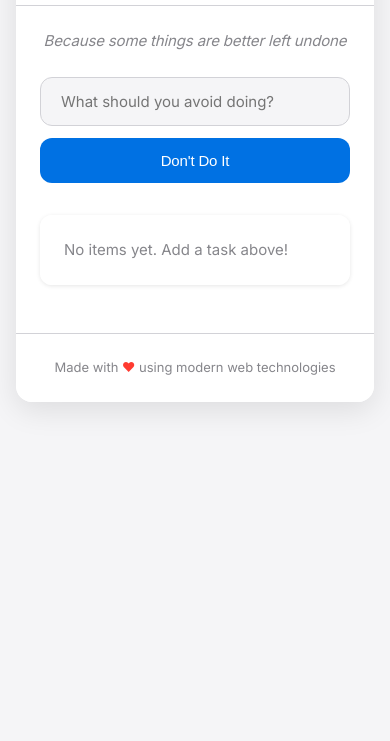
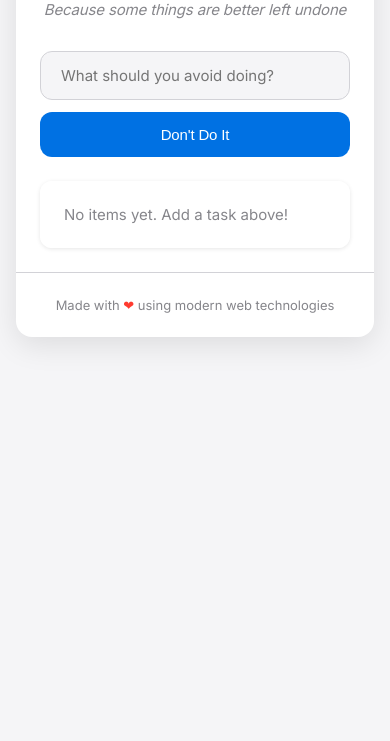
Before and after one commit to shalevancleve/06-adding-removing-elements, a plain HTML site: page index.html in a window 390 px wide. Shown: the part 103-844 px from the top of the page. Drawn offline with Linux system fonts and the light colour scheme.

Commit message:
Initial commit

```diff
--- a/index.html
+++ b/index.html
@@ -14,30 +14,28 @@
 </head>
 
 <body>
-  <div class="app-container">
+  <main class="app">
     <header>
-      <div class="logo">
       <i class="fa-solid fa-ban"></i>
       <h1>TO-DON'T</h1>
-      </div>
     </header>
 
-    <main>
     <p class="tagline">Because some things are better left undone</p>
-      <form id="todo-form" class="input-container">
-        <input type="text" id="todo-input" placeholder="What should you avoid doing?" />
+
+    <form id="todo-form">
+      <label for="todo-input" class="visually-hidden">Enter a task to avoid</label>
+      <input type="text" id="todo-input" placeholder="What should you avoid doing?" required/>
       <button type="submit" class="btn-primary">Don't Do It</button>
     </form>
 
     <ul id="todo-list">
       <!-- Todo items will be added here by JavaScript -->
     </ul>
-    </main>
 
     <footer>
       <p>Made with <span class="heart">❤</span> using modern web technologies</p>
     </footer>
-  </div>
+  </main>
 
   <script src="script.js"></script>
 </body>
--- a/style.css
+++ b/style.css
@@ -1,133 +1,106 @@
-
-:root {
-  --color-bg: #f5f5f7;
-  --color-text: #1d1d1f;
-  --color-text-secondary: #86868b;
-  --color-border: #d2d2d7;
-  --color-accent: #0071e3;
-  --color-accent-hover: #0077ed;
-  --color-danger: #ff3b30;
-  --color-button-bg: #ffffff;
-  --color-button-border: #d2d2d7;
-  --color-button-hover: #f5f5f7;
-  --color-card-bg: #ffffff;
-  --color-shadow: rgba(0, 0, 0, 0.1);
-  --color-shadow-darker: rgba(0, 0, 0, 0.2);
-}
-
 * {
   box-sizing: border-box;
   margin: 0;
   padding: 0;
 }
 
-html {
-  height: 100%;
-  width: 100%;
-  font-size: 16px;
-}
-
 body {
-  font-family: 'Inter', -apple-system, BlinkMacSystemFont, 'Segoe UI', Helvetica, Arial, sans-serif;
-  background-color: var(--color-bg);
-  color: var(--color-text);
-  line-height: 1.5;
+  font-family: 'Inter', 'Segoe UI', Helvetica, Arial, sans-serif;
+  background-color: #f5f5f7;
+  color: #1d1d1f;
+  min-height: 100vh;
+  padding: 48px 16px;
   display: flex;
   justify-content: center;
   align-items: flex-start;
-  min-height: 100vh;
-  padding: 3rem 1rem;
 }
 
-.app-container {
+.visually-hidden {
+  position: absolute;
+  width: 1px;
+  height: 1px;
+  padding: 0;
+  margin: -1px;
+  overflow: hidden;
+  clip: rect(0, 0, 0, 0);
+  white-space: nowrap;
+  border: 0;
+}
+
+.app {
   width: 100%;
   max-width: 550px;
+  background-color: #ffffff;
   border-radius: 20px;
-  box-shadow: 0 8px 30px var(--color-shadow);
+  box-shadow: 0 8px 30px rgba(0, 0, 0, 0.1);
   overflow: hidden;
-  background-color: var(--color-card-bg);
 }
 
 header {
   display: flex;
+  align-items: center;
   justify-content: center;
-  align-items: center;
-  padding: 1.75rem;
-  background-color: var(--color-card-bg);
-  border-bottom: 1px solid var(--color-border);
+  gap: 12px;
+  padding: 32px 28px 0;
 }
 
-.logo {
-  display: flex;
-  align-items: center;
-  gap: 0.75rem;
-}
-
-.logo h1 {
-  font-size: 1.5rem;
+header h1 {
+  font-size: 32px;
   font-weight: 600;
-  letter-spacing: -0.02em;
+  letter-spacing: -0.32px;
 }
 
 .fa-ban {
-  color: var(--color-danger);
-  font-size: 1.5rem;
-}
-
-main {
-  padding: 2rem;
-  background-color: var(--color-card-bg);
+  color: #ff3b30;
+  font-size: 24px;
 }
 
 .tagline {
   text-align: center;
-  color: var(--color-text-secondary);
-  font-size: 0.9375rem;
-  margin-bottom: 1.5rem;
+  color: #86868b;
+  font-size: 15px;
+  margin: 16px 0 32px;
   font-style: italic;
-  letter-spacing: -0.01em;
+  letter-spacing: -0.16px;
 }
 
-.input-container {
+#todo-form {
   display: flex;
-  gap: 0.75rem;
-  margin-bottom: 2rem;
+  gap: 12px;
+  margin: 0 32px 32px;
 }
 
 input[type="text"] {
   flex: 1;
-  padding: 0.875rem 1.25rem;
-  border: 1px solid var(--color-border);
+  padding: 14px 20px;
+  border: 1px solid #d2d2d7;
   border-radius: 12px;
-  font-family: 'Inter', sans-serif;
-  font-size: 0.9375rem;
-  color: var(--color-text);
-  background-color: var(--color-bg);
-  outline: none;
+  font-family: inherit;
+  font-size: 15px;
+  color: #1d1d1f;
+  background-color: #f5f5f7;
   transition: all 0.25s ease;
 }
 
 input[type="text"]:focus {
-  border-color: var(--color-accent);
-  box-shadow: 0 0 0 3px rgba(0, 113, 227, 0.2);
   background-color: #ffffff;
 }
 
 .btn-primary {
-  padding: 0.875rem 1.5rem;
-  background-color: var(--color-accent);
+  padding: 14px 24px;
+  background-color: #0071e3;
   color: white;
   border: none;
   border-radius: 12px;
   font-weight: 500;
-  font-size: 0.9375rem;
+  font-size: 15px;
   cursor: pointer;
   transition: all 0.25s ease;
-  letter-spacing: -0.01em;
+  letter-spacing: -0.16px;
 }
 
 .btn-primary:hover {
-  background-color: var(--color-accent-hover);
+  background-color: #0077ed;
   transform: translateY(-1px);
   box-shadow: 0 2px 5px rgba(0, 0, 0, 0.1);
 }
@@ -138,21 +111,21 @@ input[type="text"]:focus {
 }
 
 #todo-list {
-  list-style-type: none;
-  margin-bottom: 1.5rem;
+  list-style: none;
+  margin: 0 32px 24px;
   border-radius: 12px;
   overflow: hidden;
-  box-shadow: 0 1px 4px var(--color-shadow);
+  box-shadow: 0 1px 4px rgba(0, 0, 0, 0.1);
 }
 
 .todo-item {
   display: flex;
   align-items: center;
   justify-content: space-between;
-  padding: 1rem 1.25rem;
-  border-bottom: 1px solid var(--color-border);
+  padding: 16px 20px;
+  border-bottom: 1px solid #d2d2d7;
+  background-color: white;
   transition: background-color 0.2s;
-  background-color: white;
 }
 
 .todo-item:last-child {
@@ -160,68 +133,64 @@ input[type="text"]:focus {
 }
 
 .todo-item:hover {
-  background-color: var(--color-button-hover);
+  background-color: #f5f5f7;
 }
 
 .todo-text {
-  flex: 1;
-  font-size: 0.9375rem;
-  font-weight: 400;
-  color: var(--color-text);
+  font-size: 15px;
+  color: #1d1d1f;
 }
 
 .delete-btn {
   background: none;
   border: none;
-  color: var(--color-text-secondary);
+  color: #86868b;
   cursor: pointer;
-  padding: 0.5rem;
-  display: flex;
-  align-items: center;
+  padding: 8px;
   border-radius: 50%;
   transition: all 0.2s ease;
 }
 
 .delete-btn:hover {
-  color: var(--color-danger);
+  color: #ff3b30;
   background-color: rgba(255, 59, 48, 0.1);
 }
 
 .empty-message {
-  color: var(--color-text-secondary);
+  color: #86868b;
   text-align: center;
-  font-size: 0.9375rem;
-  padding: 1.5rem;
+  font-size: 15px;
+  padding: 24px;
 }
 
 footer {
-  padding: 1.5rem;
+  padding: 24px;
   text-align: center;
-  font-size: 0.8125rem;
-  color: var(--color-text-secondary);
-  background-color: var(--color-card-bg);
-  border-top: 1px solid var(--color-border);
+  font-size: 13px;
+  color: #86868b;
+  border-top: 1px solid #d2d2d7;
 }
 
 .heart {
-  color: var(--color-danger);
+  color: #ff3b30;
 }
 
 @media (max-width: 600px) {
   body {
-    padding: 1rem;
+    padding: 16px;
   }
 
-  .app-container {
+  .app {
     border-radius: 16px;
   }
 
-  main {
-    padding: 1.5rem;
+  #todo-form {
+    flex-direction: column;
+    margin: 0 24px 24px;
   }
 
-  .input-container {
-    flex-direction: column;
+  #todo-list {
+    margin: 0 24px 24px;
   }
 
   .btn-primary {
```
Lines whose indentation alone changed are shown as unchanged.
